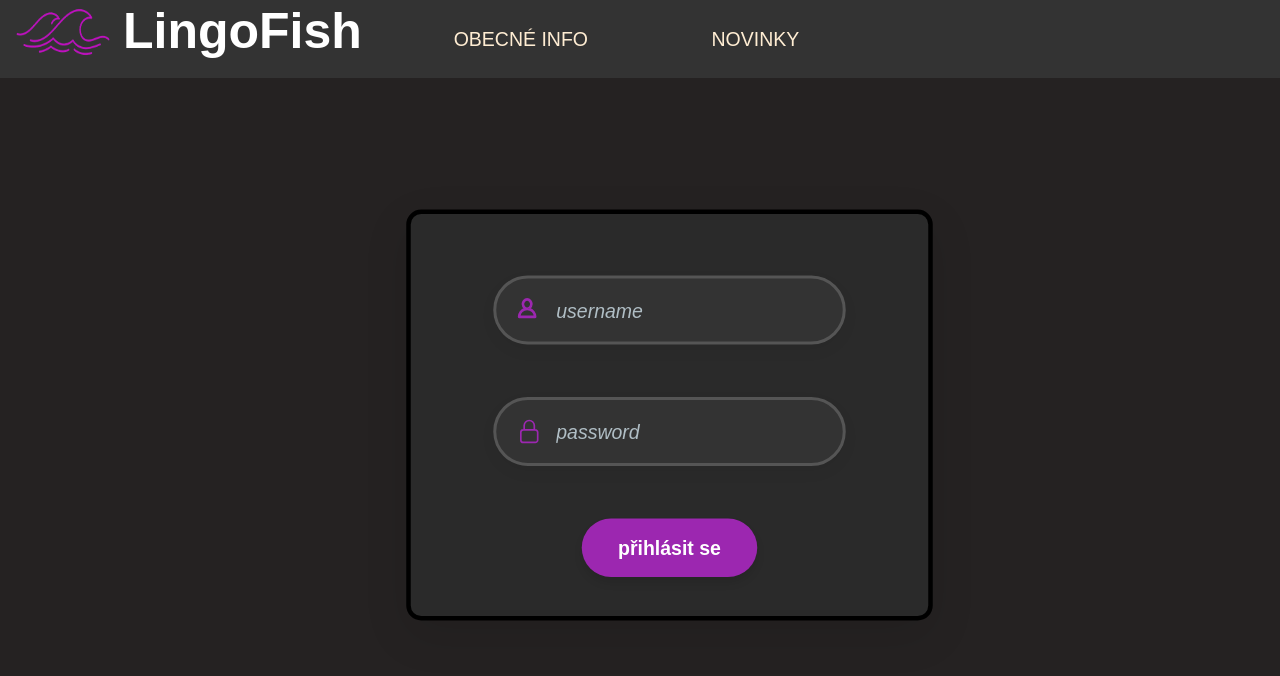
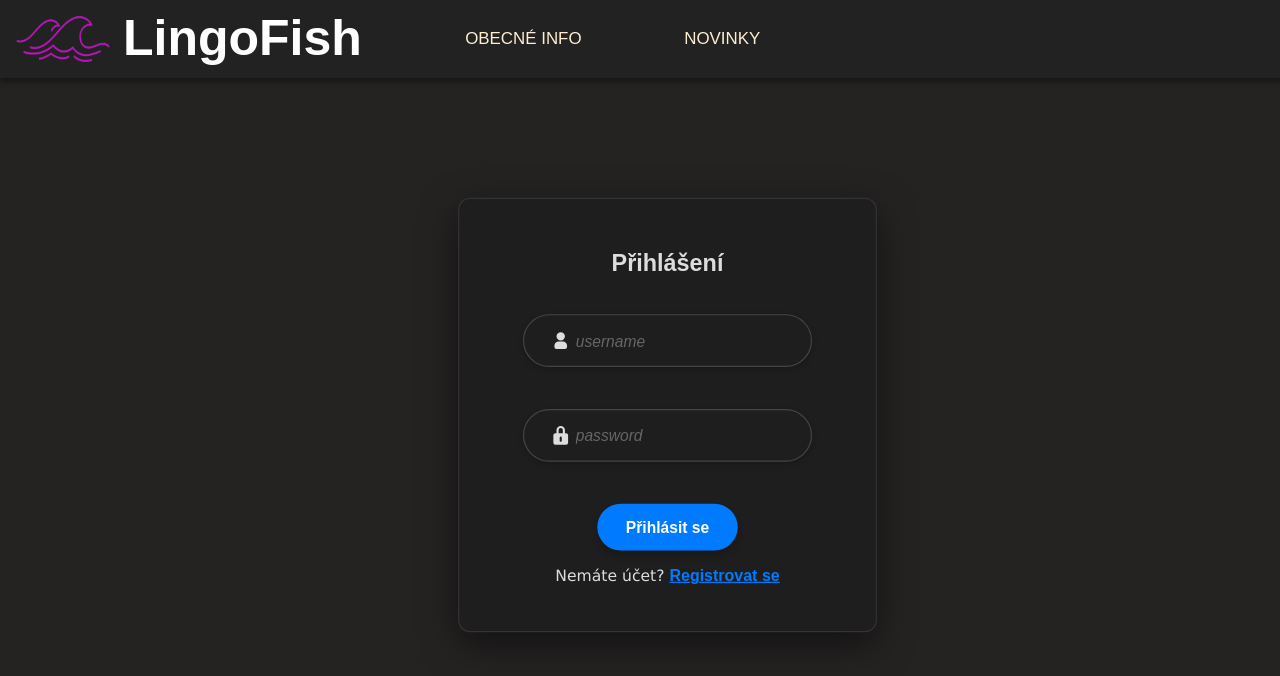
Before and after one commit to OrMichal/LingoFish, a website: page public/index.html in a window 1280 px wide. Drawn offline with Linux system fonts and the light colour scheme.

Commit message:
přidána registrace novýcch uživatelů

```diff
--- a/public/index.html
+++ b/public/index.html
@@ -39,28 +39,60 @@
         </header>
 
         <main>
+            <div class="form-container">
+                <!-- Přihlašovací formulář -->
+                <div class="logon" id="loginForm">
+                    <h2>Přihlášení</h2>
+                    <div class="group">
+                        <svg class="w-6 h-6 text-gray-800 dark:text-white" aria-hidden="true" xmlns="http://www.w3.org/2000/svg" width="24" height="24" fill="currentColor" viewBox="0 0 24 24">
+                            <path fill-rule="evenodd" d="M12 4a4 4 0 1 0 0 8 4 4 0 0 0 0-8Zm-2 9a4 4 0 0 0-4 4v1a2 2 0 0 0 2 2h8a2 2 0 0 0 2-2v-1a4 4 0 0 0-4-4h-4Z" clip-rule="evenodd"/>
+                        </svg>
 
-            <div class="logon">
-                <div class="group">
-                    <svg stroke="currentColor" stroke-width="1.5" viewBox="0 0 24 24" xmlns="http://www.w3.org/2000/svg" class="icon">
-                        <path d="M12.075,10.812c1.358-0.853,2.242-2.507,2.242-4.037c0-2.181-1.795-4.618-4.198-4.618S5.921,4.594,5.921,6.775c0,1.53,0.884,3.185,2.242,4.037c-3.222,0.865-5.6,3.807-5.6,7.298c0,0.23,0.189,0.42,0.42,0.42h14.273c0.23,0,0.42-0.189,0.42-0.42C17.676,14.619,15.297,11.677,12.075,10.812 M6.761,6.775c0-2.162,1.773-3.778,3.358-3.778s3.359,1.616,3.359,3.778c0,2.162-1.774,3.778-3.359,3.778S6.761,8.937,6.761,6.775 M3.415,17.69c0.218-3.51,3.142-6.297,6.704-6.297c3.562,0,6.486,2.787,6.705,6.297H3.415z"></path>
-                    </svg>
-                    <input class="inputpsw" placeholder="username" id="username">
+                        <input class="inputpsw" placeholder="username" id="username">
+                    </div>
+                    <div class="group">
+                        <svg class="w-6 h-6 text-gray-800 dark:text-white" aria-hidden="true" xmlns="http://www.w3.org/2000/svg" width="24" height="24" fill="currentColor" viewBox="0 0 24 24">
+                            <path fill-rule="evenodd" d="M8 10V7a4 4 0 1 1 8 0v3h1a2 2 0 0 1 2 2v7a2 2 0 0 1-2 2H7a2 2 0 0 1-2-2v-7a2 2 0 0 1 2-2h1Zm2-3a2 2 0 1 1 4 0v3h-4V7Zm2 6a1 1 0 0 1 1 1v3a1 1 0 1 1-2 0v-3a1 1 0 0 1 1-1Z" clip-rule="evenodd"/>
+                        </svg>
+
+                        <input class="inputpsw" type="password" placeholder="password" id="password">
+                    </div>
+                    <button type="submit" id="logInButton">Přihlásit se</button>
+                    <p>Nemáte účet? <button type="button" id="showRegister" class="toggle-button">Registrovat se</button></p>
                 </div>
 
-                <div class="group">
-                    <svg stroke="currentColor" stroke-width="1.5" viewBox="0 0 24 24" xmlns="http://www.w3.org/2000/svg" class="icon">
-                    <path d="M16.5 10.5V6.75a4.5 4.5 0 10-9 0v3.75m-.75 11.25h10.5a2.25 2.25 0 002.25-2.25v-6.75a2.25 2.25 0 00-2.25-2.25H6.75a2.25 2.25 0 00-2.25 2.25v6.75a2.25 2.25 0 002.25 2.25z" stroke-linejoin="round" stroke-linecap="round"></path>
-                    </svg>
-                    <input class="inputpsw" type="password" placeholder="password" id="password">
+                <!-- Registrační formulář -->
+                <div class="logon" id="registerForm" style="display: none;">
+                    <h2>Registrace</h2>
+                    <div class="group">
+                        <svg class="w-6 h-6 text-gray-800 dark:text-white" aria-hidden="true" xmlns="http://www.w3.org/2000/svg" width="24" height="24" fill="currentColor" viewBox="0 0 24 24">
+                            <path fill-rule="evenodd" d="M12 4a4 4 0 1 0 0 8 4 4 0 0 0 0-8Zm-2 9a4 4 0 0 0-4 4v1a2 2 0 0 0 2 2h8a2 2 0 0 0 2-2v-1a4 4 0 0 0-4-4h-4Z" clip-rule="evenodd"/>
+                        </svg>
+                        <input class="inputpsw" placeholder="username" id="regUsername">
+                    </div>
+                    <div class="group">
+                        <svg class="w-6 h-6 text-gray-800 dark:text-white" aria-hidden="true" xmlns="http://www.w3.org/2000/svg" width="24" height="24" fill="currentColor" viewBox="0 0 24 24">
+                            <path fill-rule="evenodd" d="M8 10V7a4 4 0 1 1 8 0v3h1a2 2 0 0 1 2 2v7a2 2 0 0 1-2 2H7a2 2 0 0 1-2-2v-7a2 2 0 0 1 2-2h1Zm2-3a2 2 0 1 1 4 0v3h-4V7Zm2 6a1 1 0 0 1 1 1v3a1 1 0 1 1-2 0v-3a1 1 0 0 1 1-1Z" clip-rule="evenodd"/>
+                        </svg>
+                        <input class="inputpsw" type="password" placeholder="password" id="regPassword">
+                    </div>
+                    <div class="group">
+                        <svg class="w-6 h-6 text-gray-800 dark:text-white" aria-hidden="true" xmlns="http://www.w3.org/2000/svg" width="24" height="24" fill="currentColor" viewBox="0 0 24 24">
+                            <path fill-rule="evenodd" d="M8 10V7a4 4 0 1 1 8 0v3h1a2 2 0 0 1 2 2v7a2 2 0 0 1-2 2H7a2 2 0 0 1-2-2v-7a2 2 0 0 1 2-2h1Zm2-3a2 2 0 1 1 4 0v3h-4V7Zm2 6a1 1 0 0 1 1 1v3a1 1 0 1 1-2 0v-3a1 1 0 0 1 1-1Z" clip-rule="evenodd"/>
+                        </svg>
+                        <input class="inputpsw" type="password" placeholder="confirm password" id="regConfirmPassword">
+                    </div>
+                    <p id="msg"></p>
+                    <button type="submit" id="registerButton">Registrovat se</button>
+                    <p>Již máte účet? <button type="button" id="showLogin" class="toggle-button">Přihlásit se</button></p>
                 </div>
-
-                <button type="submit" id="logInButton">přihlásit se</button>
             </div>
-
         </main>
 
-        <script src="./prihlaseni.js"></script>
+
+        <script src="./Scriptss/login.js"></script>
+        <script src="./Scriptss/signUp.js"></script>
+        <script src="./Scriptss/indexScript.js"></script>
 
     </body>
 
--- a/public/stylesheets/importedStyles/BaseNavBarStyle.css
+++ b/public/stylesheets/importedStyles/BaseNavBarStyle.css
@@ -1,16 +1,18 @@
 .navBar {
-    font-size: 3%;
+    font-size: 1rem;
     position: fixed;
     top: 0;
     left: 0;
     right: 0;
     height: 6rem;
-    background-color: #333; /* pozadí navbaru, aby text byl viditelný */
-    padding: 0 1rem; /* padding kolem navbaru pro lepší vzhled */
+    background-color: #222; /* Tmavé pozadí pro navbar */
+    padding: 0 1rem;
     display: flex;
     justify-content: space-between;
     align-items: center;
     width: 100%;
+    box-shadow: 0px 4px 6px rgba(0, 0, 0, 0.4); /* Jemný stín pod navbar */
+    z-index: 1000; /* Nad ostatními prvky */
 }
 
 .navBar-nav {
@@ -20,63 +22,69 @@
     width: 100%;
     display: flex;
     flex-direction: row;
-    gap: 1rem; /* Mezera mezi položkami */
+    gap: 2rem; /* Mezera mezi položkami */
     align-items: center;
     justify-content: flex-start; /* Zarovnáno vlevo */
 }
 
-
-.navBar-nav:hover {
-    cursor: default;
+.nav-item {
+    z-index: 1000;
+    padding: 0.5rem 1rem;
+    display: block;
+    text-transform: uppercase;
+    font-size: 1rem;
+    font-weight: 500;
+    color: #dcdcdc; /* Světle šedý text */
+    transition: color 250ms, background-color 250ms;
+    border-radius: 5px; /* Jemné zaoblení */
 }
 
-.nav-item {
-    width: auto;
-    z-index: 1000; /* Viditelnost nad ostatními prvky */
-    padding: 1rem; /* Zvětší prostor kolem textu */
-    display: block; /* Zajistí zobrazení bloku */
-    text-transform: uppercase; /* Velká písmena */
-    color: #fff; /* Bílý text */
-    margin: 0.5rem 1rem; /* Mezera mezi položkami */
-    transition: color 250ms, background-color 250ms;
-}
-
-
 .nav-item:hover {
-    transition-delay: 0.5s;
-    color: #f0f0f0; /* změna barvy textu při hoveru */
+    color: #ff79c6; /* Růžová při hoveru */
+    background-color: #333; /* Tmavší pozadí při hoveru */
 }
 
 .nav-itemH1 {
-    margin-left: 3rem; /* přidáno margin pro lepší umístění */
-    margin-right: 3rem;
-    margin-top: 2%;
+    margin: 0 3rem;
     display: block;
     height: auto;
-    width: 23%;
     display: flex;
+    align-items: center;
+    font-size: 1.2rem;
+    font-weight: bold;
+    color: #bd93f9; /* Fialová barva */
+    margin-top: 3rem;
 }
 
 .nav-link {
     display: flex;
     align-items: center;
     height: 3rem;
+    text-decoration: none;
+    color: inherit;
+}
+
+.nav-link:hover {
+    text-decoration: underline;
+    color: #f8f8f2; /* Světlejší text při hoveru */
 }
 
 .nav-text {
     text-align: center;
-    color: #fff; /* zajistí, že text bude bílý a dobře viditelný */
+    color: #dcdcdc; /* Světle šedý text */
+    font-size: 1rem;
 }
 
 #item {
-    font-size: 1.5rem;
+    font-size: 1.3rem;
     border: none;
-    padding: 1em 1.5em;
+    padding: 0.75em 1.5em;
     color: #ffedd3;
     text-transform: uppercase;
     position: relative;
-    transition: 0.5s ease;
+    transition: all 0.5s ease;
     cursor: pointer;
+    background: none;
 }
 
 #item::before {
@@ -87,11 +95,11 @@
     height: 2px;
     width: 0;
     background-image: radial-gradient(circle at top left, #f00, #3020ff);
-    transition: 0.5s ease;
+    transition: width 0.5s ease;
 }
 
 #item:hover {
-    transition-delay: 0.5s;
+    color: #f8f8f2; /* Světlejší text při hoveru */
 }
 
 #item:hover::before {
@@ -99,7 +107,14 @@
 }
 
 #item:hover::after {
+    content: "";
+    position: absolute;
+    left: 0;
+    top: 0;
+    width: 100%;
     height: 100%;
-    transition-delay: 0.4s;
-    color: aliceblue;
+    background: rgba(255, 255, 255, 0.05); /* Jemný zvýrazňující efekt */
+    z-index: -1; /* Pod textem */
+    border-radius: 5px; /* Zaoblení efektu */
+    transition: height 0.4s ease, width 0.4s ease;
 }
--- a/public/stylesheets/importedStyles/logonStyle.css
+++ b/public/stylesheets/importedStyles/logonStyle.css
@@ -1,4 +1,4 @@
-/* Styling pro přihlašovací formulář */
+/* Styling pro přihlašovací a registrační formulář */
 .logon {
     display: flex;
     flex-direction: column;
@@ -7,29 +7,22 @@
     align-items: center;
     font-size: 1rem;
     margin-top: 10%;
-
     margin-left: auto;
     margin-right: auto;
-
     height: auto;
     width: 100%;
-    background-color: #2a2a2a; /* Tmavší pozadí pro logon */
+    background-color: #1e1e1e; /* Tmavě šedé pozadí */
     border-radius: 10px;
-    box-shadow: 0 10px 30px rgba(0, 0, 0, 0.1);
+    border: 1px solid #333; /* Jemný tmavší okraj */
+    box-shadow: 0 10px 30px rgba(0, 0, 0, 0.5);
     transition: all 0.3s ease-in-out;
-    scale: 1.5;
+    scale: 1.2;
 }
 
-/* Hover efekt pro logon */
-.logon:hover {
-    transform: scale(1.05);
-}
-
-/* Tlačítko přihlášení */
-#logInButton {
+/* Tlačítka */
+#logInButton, #registerButton {
     padding: 12px 24px;
     margin-top: 15px;
-    background-color: #9c27b0; /* Fialová barva */
     color: white;
     border: none;
     border-radius: 30px;
@@ -37,14 +30,27 @@
     font-size: 1rem;
     cursor: pointer;
     transition: all 0.3s ease-in-out;
-    box-shadow: 0 4px 6px rgba(0, 0, 0, 0.1);
+    box-shadow: 0 4px 6px rgba(0, 0, 0, 0.2);
 }
 
-/* Efekt při najetí na tlačítko */
+#logInButton {
+    background-color: #007bff; /* Modrá pro přihlášení */
+}
+
 #logInButton:hover {
-    background-color: #7b1fa2; /* Tmavší fialová */
+    background-color: #0056b3; /* Tmavší modrá */
     transform: translateY(-2px);
-    box-shadow: 0 6px 12px rgba(0, 0, 0, 0.15);
+    box-shadow: 0 6px 12px rgba(0, 0, 0, 0.3);
+}
+
+#registerButton {
+    background-color: #28a745; /* Zelená pro registraci */
+}
+
+#registerButton:hover {
+    background-color: #1e7e34; /* Tmavší zelená */
+    transform: translateY(-2px);
+    box-shadow: 0 6px 12px rgba(0, 0, 0, 0.3);
 }
 
 /* Skupina pro inputy */
@@ -52,38 +58,41 @@
     margin-top: 15px;
     margin-bottom: 20px;
     display: flex;
+    flex-direction: row;
     line-height: 30px;
     align-items: center;
     position: relative;
-    max-width: 250px;
+    max-width: 300px;
+
+    font-size: 1rem;
+    transition: all 0.3s ease;
+    box-shadow: 0 2px 5px rgba(0, 0, 0, 0.2);
+    padding-left: 20px;
+    padding-right: 15px;
+    border: 1px solid #444; /* Jemný šedý okraj */
+    border-radius: 30px;
+}
+
+.group:focus-within{
+    background-color: #333; /* Mírně světlejší tmavé pozadí */
+    border-color: #007bff; /* Modrý okraj při zaměření */
+    box-shadow: 0 0 16px rgba(0, 123, 255, 0.3); /* Modrý stín */
 }
 
 /* Styl pro textová pole */
 .inputpsw {
     width: 100%;
     height: 40px;
-    padding-left: 40px;
-    padding-right: 15px;
-    border: 2px solid #555; /* Šedé okraje */
-    border-radius: 30px;
+    border: none;
     outline: none;
-    background-color: #333; /* Tmavě šedé pozadí pro input */
-    color: #f1f1f1; /* Světlejší text */
+    background-color: transparent; /* Tmavé pozadí */
+    color: #ddd; /* Světlejší text */
     font-size: 1rem;
-    transition: all 0.3s ease;
-    box-shadow: 0 4px 10px rgba(0, 0, 0, 0.05);
-}
-
-/* Efekt pro input při zaměření */
-.inputpsw:focus {
-    border-color: #9c27b0; /* Fialová barva při zaměření */
-    background-color: #444; /* Mírně světlejší šedé pozadí */
-    box-shadow: 0 0 8px rgba(156, 39, 176, 0.3); /* Fialový stín */
 }
 
 /* Placeholder text */
 .inputpsw::placeholder {
-    color: #b0bec5; /* Světle šedý placeholder */
+    color: #666; /* Jemně šedý placeholder */
     font-style: italic;
 }
 
@@ -94,16 +103,36 @@
     fill: none;
     width: 18px;
     height: 18px;
-    color: #9c27b0; /* Fialová ikona */
+    color: #007bff; /* Modrá ikona */
 }
 
-/* Přidání barevného pozadí pro body */
+/* Přidání tmavého pozadí pro body */
 body {
-    background-color: #4a148c; /* Temná fialová barva pro pozadí */
+    background-color: #121212; /* Velmi tmavě šedé pozadí */
     font-family: 'Arial', sans-serif;
     display: flex;
     justify-content: center;
     align-items: center;
     height: 100vh;
     margin: 0;
+    color: #ddd; /* Světlejší text */
 }
+
+/* Tlačítka pro přepínání */
+.toggle-button {
+    background: none;
+    border: none;
+    color: #007bff;
+    font-weight: bold;
+    cursor: pointer;
+    text-decoration: underline;
+    padding: 0;
+}
+
+.toggle-button:hover {
+    color: #0056b3;
+}
+
+#msg{
+    display: none;
+}
```
Also changed, not shown: public/Scriptss/indexScript.js (added, +9 -0 lines), public/Scriptss/signUp.js (added, +47 -0 lines), server.js (+27 -0 lines), public/Scriptss/login.js (renamed from public/prihlaseni.js).
